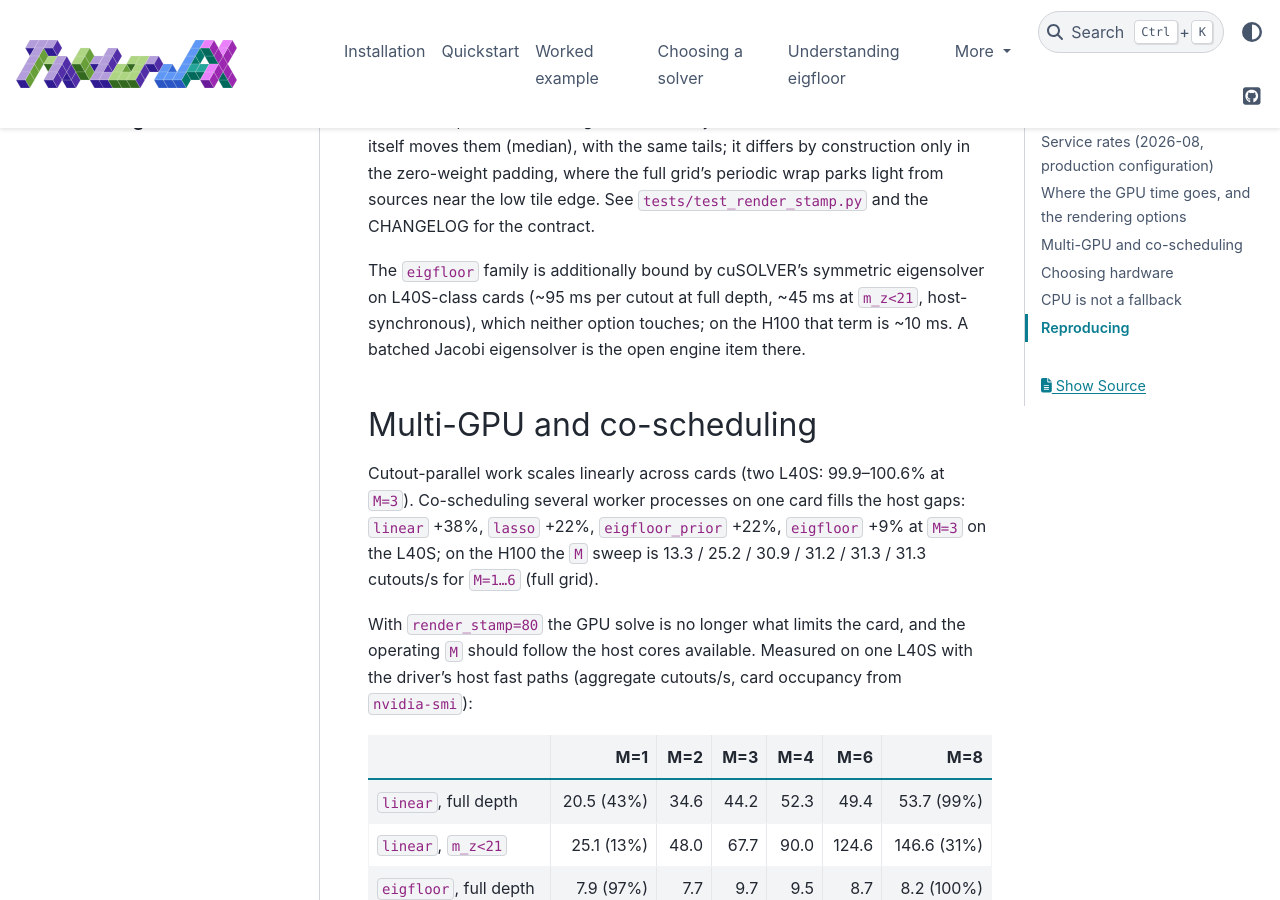
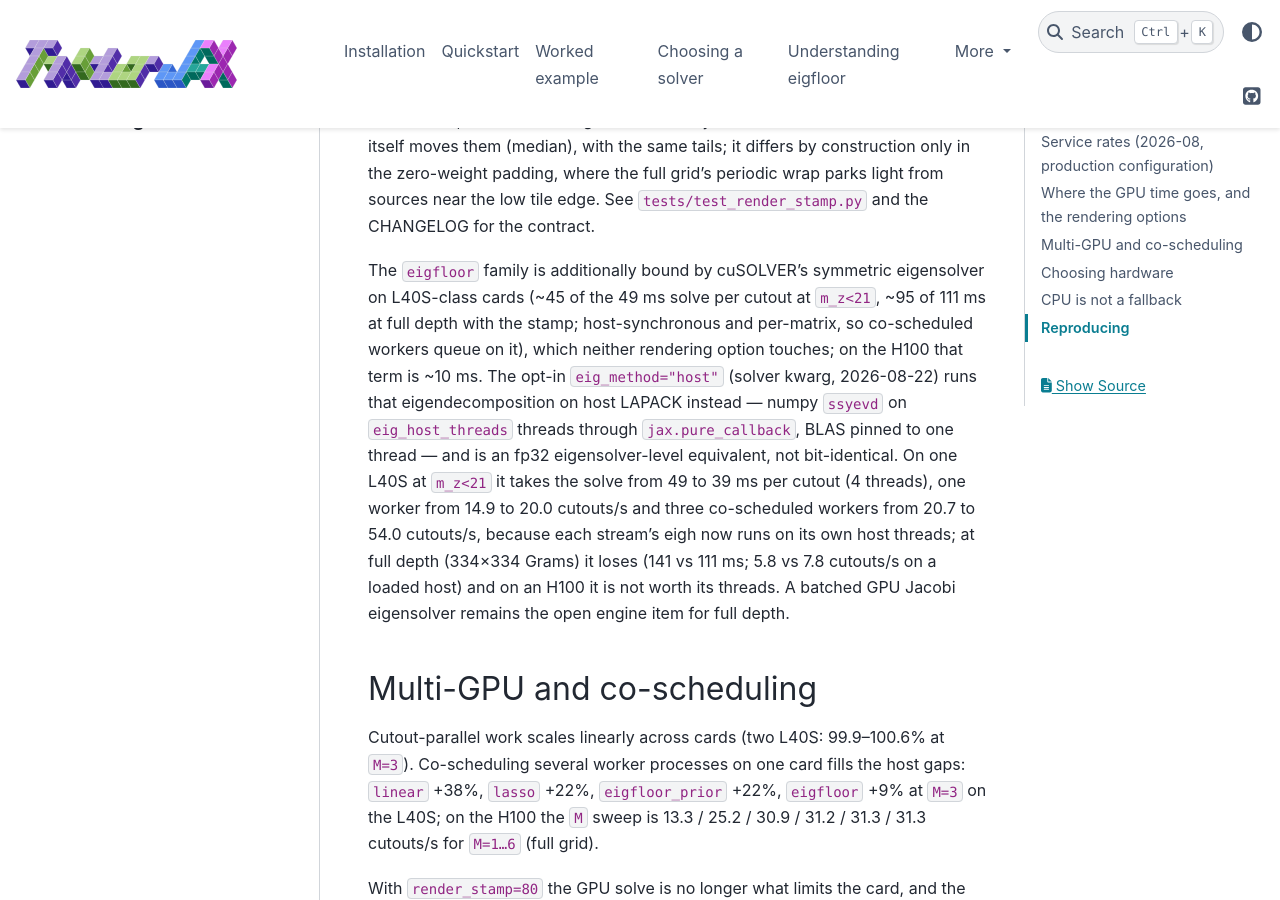
Before and after one commit to hbahk/tractor-jax, a Sphinx documentation site: the page built from docs/performance.md, in a window 1280 px wide and 900 px high, scrolled down 2020 px. Built offline with Sphinx 7.4.7 and the PyData theme 0.15.4, drawn with Linux system fonts in a browser that asks for light colours.

Commit message:
docs: eig_method option in the changelog and performance notes
Host-LAPACK eigensolver for the eigfloor family: what it is, where it
pays (L40S, m_z<21: solve 49 -> 39 ms, one worker 14.9 -> 20.0 cutouts/s,
three workers 20.7 -> 54.0) and where it does not (full depth 141 vs
111 ms, 5.8 vs 7.8 cutouts/s; H100), plus the QDWH and scipy dead ends.

```diff
--- a/docs/performance.md
+++ b/docs/performance.md
@@ -59,9 +59,20 @@ periodic wrap parks light from sources near the low tile edge. See
 `tests/test_render_stamp.py` and the CHANGELOG for the contract.
 
 The `eigfloor` family is additionally bound by cuSOLVER's symmetric
-eigensolver on L40S-class cards (~95 ms per cutout at full depth, ~45 ms at
-`m_z<21`, host-synchronous), which neither option touches; on the H100 that
-term is ~10 ms. A batched Jacobi eigensolver is the open engine item there.
+eigensolver on L40S-class cards (~45 of the 49 ms solve per cutout at
+`m_z<21`, ~95 of 111 ms at full depth with the stamp; host-synchronous and
+per-matrix, so co-scheduled workers queue on it), which neither rendering
+option touches; on the H100 that term is ~10 ms. The opt-in
+`eig_method="host"` (solver kwarg, 2026-08-22) runs that eigendecomposition
+on host LAPACK instead — numpy `ssyevd` on `eig_host_threads` threads through
+`jax.pure_callback`, BLAS pinned to one thread — and is an fp32
+eigensolver-level equivalent, not bit-identical. On one L40S at `m_z<21` it
+takes the solve from 49 to 39 ms per cutout (4 threads), one worker from 14.9
+to 20.0 cutouts/s and three co-scheduled workers from 20.7 to 54.0 cutouts/s,
+because each stream's eigh now runs on its own host threads; at full depth
+(334×334 Grams) it loses (141 vs 111 ms; 5.8 vs 7.8 cutouts/s on a
+loaded host) and on an H100 it is not worth its threads. A batched GPU
+Jacobi eigensolver remains the open engine item for full depth.
 
 ## Multi-GPU and co-scheduling
 
```
Also changed, not shown: CHANGELOG.md (+24 -0 lines).
